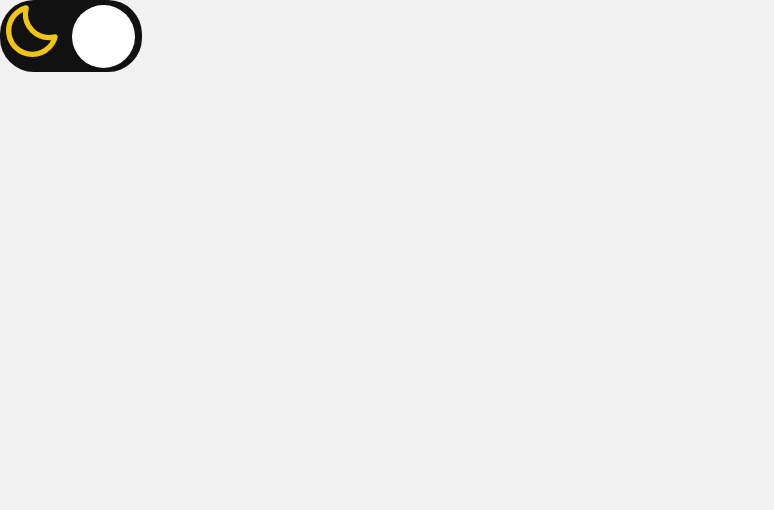
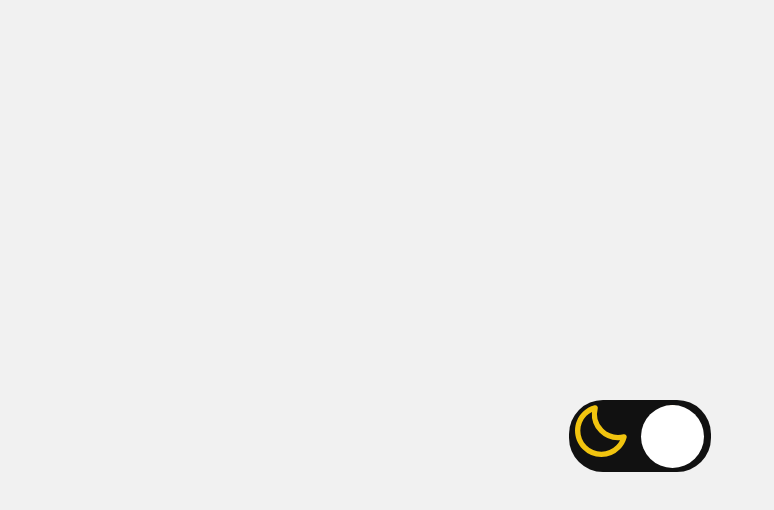
Before and after one commit to douglasabnovato/switcher, a plain HTML site: page index.html in a window 1280 px wide. Shown: the whole page, without its empty margins (0-774 px from the left). Drawn offline with Linux system fonts and the light colour scheme.

Commit message:
posicionado no centro

```diff
--- a/style.css
+++ b/style.css
@@ -18,6 +18,12 @@ body {
     color: var(--label);
     font-size: 32px;
     transition: .7s;
+    display: flex;
+}
+
+.switcher {
+    display: flex;
+    margin: 50vh auto;
 }
 
 .dark-mode {
```
Also changed, not shown: 1 other file.
